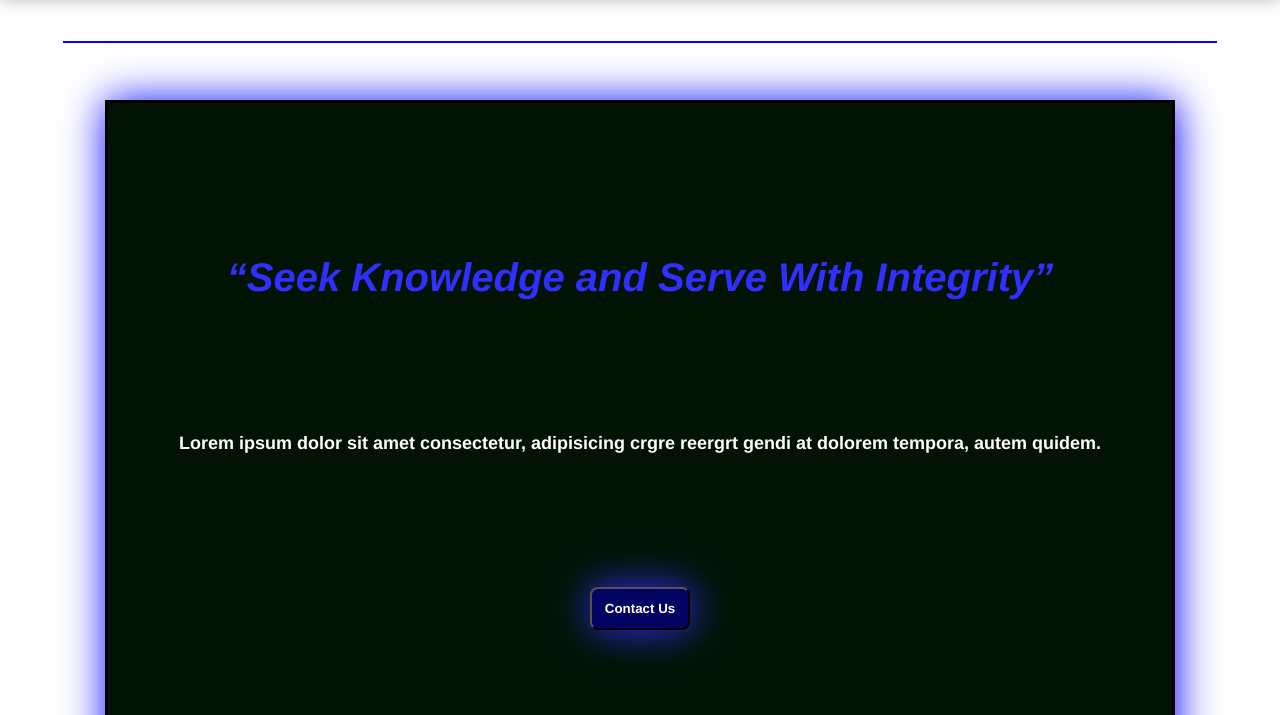
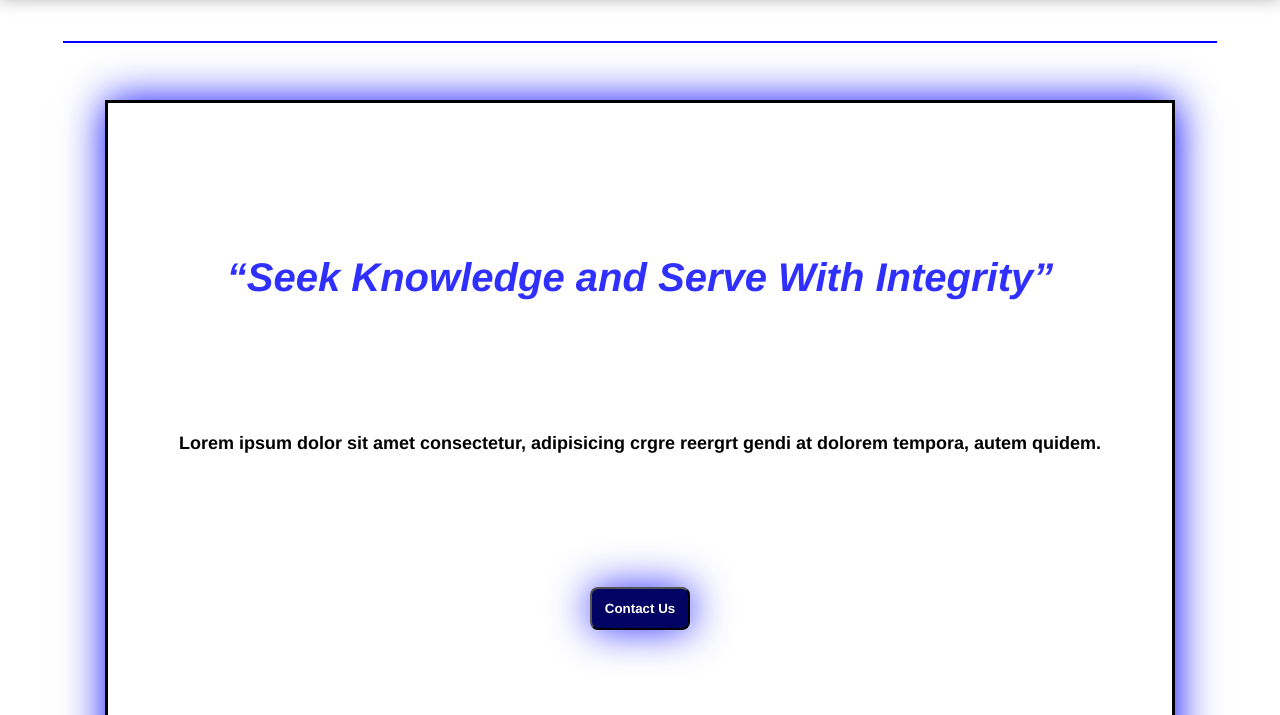
Before and after one commit to asianzuhenry/Kitante-Hill-School, a plain HTML site: page index.html in a window 1280 px wide. Shown: the part 85-800 px from the top of the page. Drawn offline with Linux system fonts and the light colour scheme.

Commit message:
Update homesection.css

```diff
--- a/css/homesection.css
+++ b/css/homesection.css
@@ -25,7 +25,7 @@
   border: solid;
   width: 80%;
   height: 80vh;
-  background-color: var(--color-accent);
+  background-color: var(--color-white);
   /* background-image: url(/images/image1.jpg); */
   background-repeat: no-repeat;
   background-size: cover;
@@ -41,7 +41,7 @@
 }
 
 .herosection .heropic p {
-  color: #ffffff;
+  color: #000000;
   font-weight: bold;
   font-size: large;
 }
```
